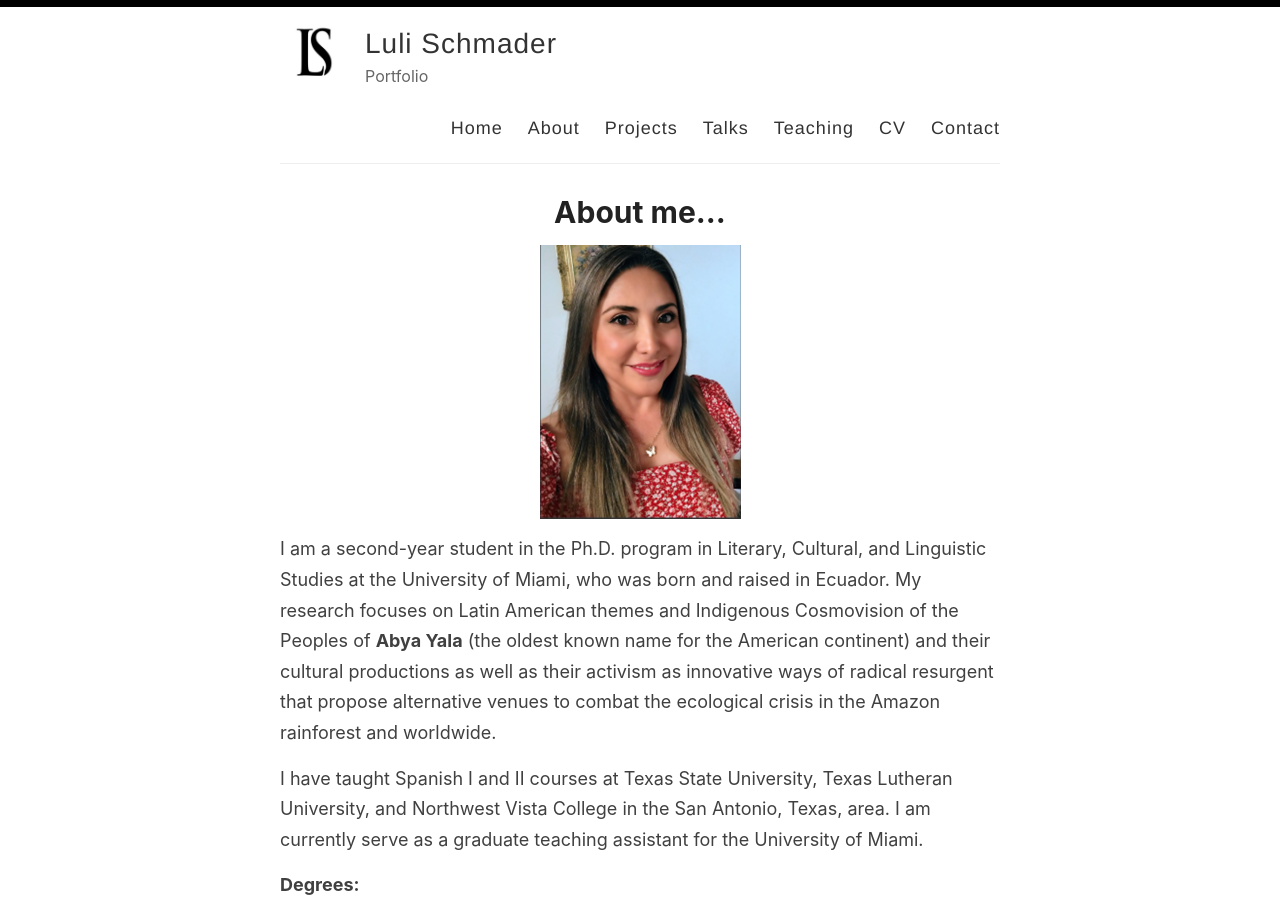
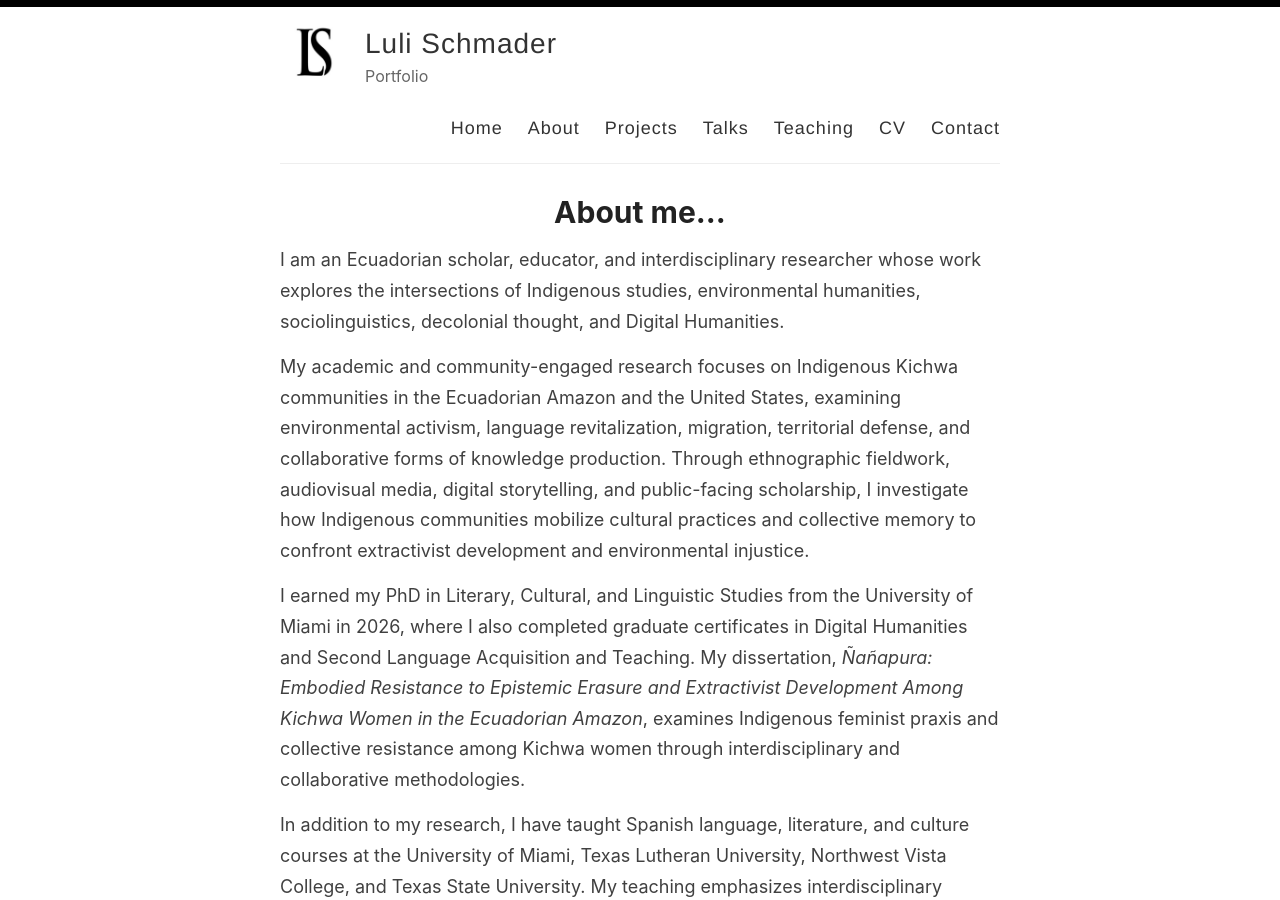
Before and after one commit to lulischmader/lulischmader.github.io, a Jekyll site: the page built from _pages/about.md, in a window 1280 px wide and 900 px high. Built offline with Jekyll 4.4.1, drawn with Linux system fonts in a browser that asks for light colours; some of the changed text lies outside the part shown.

Commit message:
Update about.md

```diff
--- a/_pages/about.md
+++ b/_pages/about.md
@@ -4,17 +4,27 @@
 permalink: /about/
 ---
 
-![My profile picture](/images/Luli.png){: .circular-image}
+I am an Ecuadorian scholar, educator, and interdisciplinary researcher whose work explores the intersections of Indigenous studies, environmental humanities, sociolinguistics, decolonial thought, and Digital Humanities.
 
+My academic and community-engaged research focuses on Indigenous Kichwa communities in the Ecuadorian Amazon and the United States, examining environmental activism, language revitalization, migration, territorial defense, and collaborative forms of knowledge production. Through ethnographic fieldwork, audiovisual media, digital storytelling, and public-facing scholarship, I investigate how Indigenous communities mobilize cultural practices and collective memory to confront extractivist development and environmental injustice.
 
-I am a second-year student in the Ph.D. program in Literary, Cultural, and Linguistic Studies at the University of Miami, who was born and raised in Ecuador. My research focuses on Latin American themes and Indigenous Cosmovision of the Peoples of **Abya Yala** (the oldest known name for the American continent) and their cultural productions as well as their activism as innovative ways of radical resurgent that propose alternative venues to combat the ecological crisis in the Amazon rainforest and worldwide.
+I earned my PhD in Literary, Cultural, and Linguistic Studies from the University of Miami in 2026, where I also completed graduate certificates in Digital Humanities and Second Language Acquisition and Teaching. My dissertation, *Ñañapura: Embodied Resistance to Epistemic Erasure and Extractivist Development Among Kichwa Women in the Ecuadorian Amazon*, examines Indigenous feminist praxis and collective resistance among Kichwa women through interdisciplinary and collaborative methodologies.
 
-I have taught Spanish I and II courses at Texas State University, Texas Lutheran University, and Northwest Vista College in the San Antonio, Texas, area. I am currently serve as a graduate teaching assistant for the University of Miami.
+In addition to my research, I have taught Spanish language, literature, and culture courses at the University of Miami, Texas Lutheran University, Northwest Vista College, and Texas State University. My teaching emphasizes interdisciplinary learning, cultural analysis, environmental justice, and student-centered pedagogical approaches.
 
-**Degrees:**
-- M.A. in Spanish, Texas State University, San Marcos, Texas.
-- B.A. in Criminal Justice, University of Maryland Global Campus, Adelphi, Maryland.
-- B.A. in Political and Social Sciences, Catholic University of Santiago de Guayaquil School of Law, Guayaquil, Ecuador.
+My digital humanities and technical experience includes ArcGIS and StoryMaps, Omeka digital collections, GitHub web projects, audiovisual production, digital mapping, online pedagogy, and multimedia scholarship.
 
-**Areas of Research:**
-Latin American Studies, Social Movements, Indigenous Studies, Indigenous Feminism, Ecocriticism, Amazonia and Environmental Justice. Decolonial Studies, Kichwa Diaspora in the US, Latin American Literature of the 19th and 21st centuries, Aesthetics, Comparative Literature Digital Humanities,Ecuadorian Literature,Modernism, Medardo Ángel Silva.
+Areas of Research:
+
+* Digital Humanities
+* Indigenous Studies
+* Indigenous Feminisms
+* Environmental Humanities
+* Latin American Studies
+* Amazonian Studies
+* Sociolinguistics
+* Kichwa Diaspora in the United States
+* Decolonial Studies
+* Ecocriticism and Environmental Justice
+* Latin American Literature
+* Comparative Literature
```
